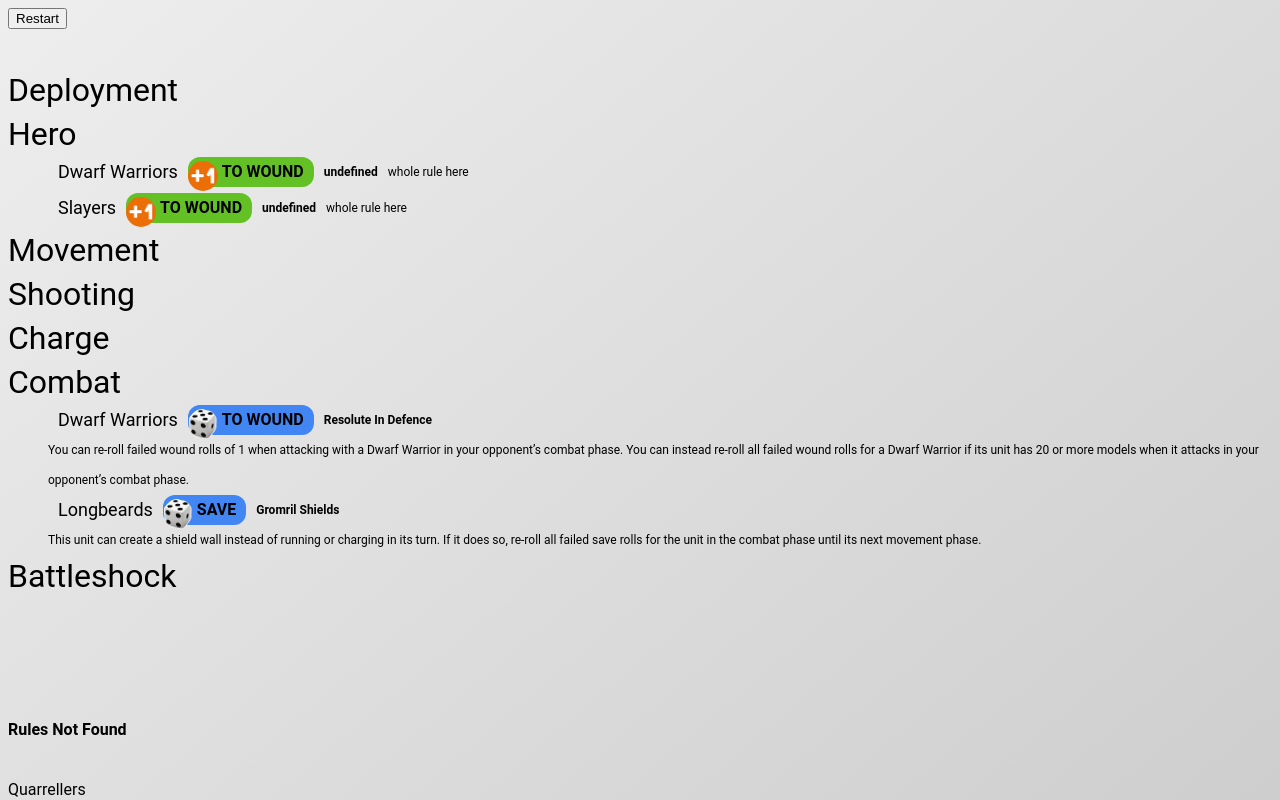
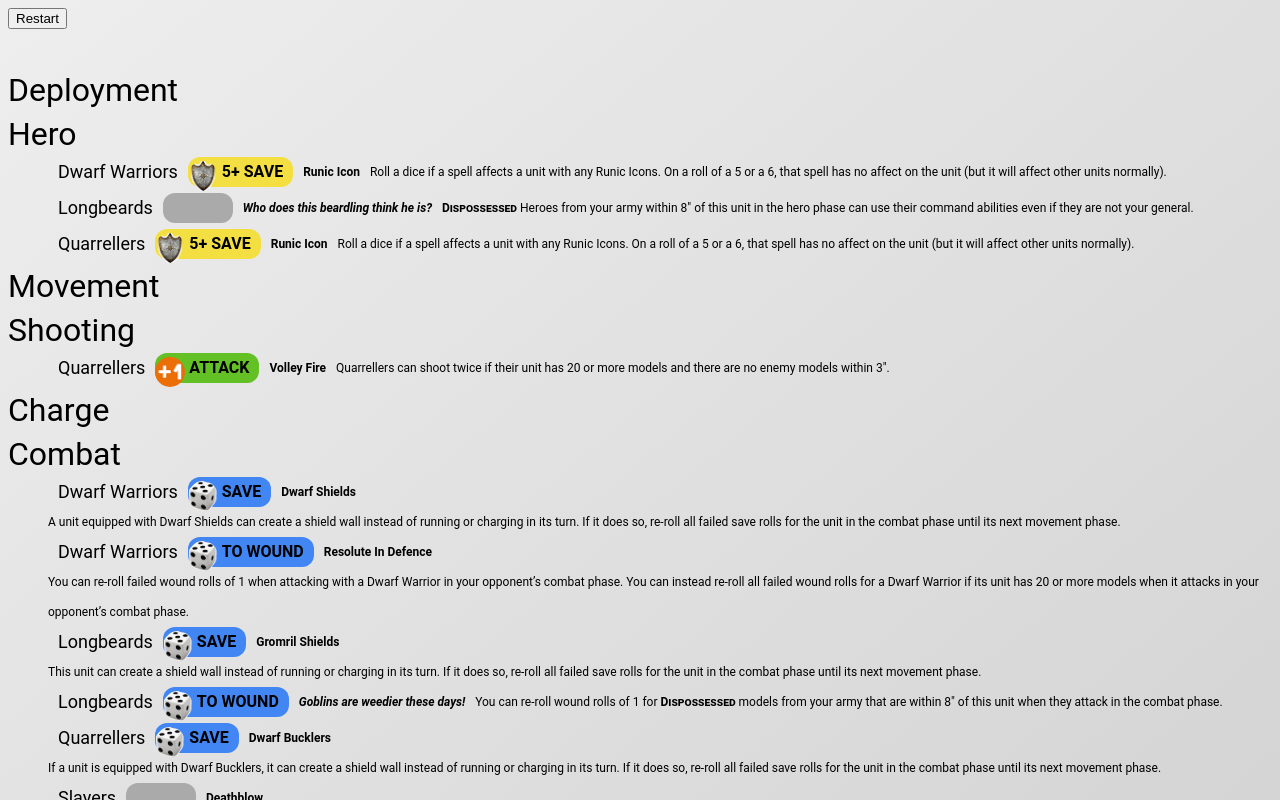
Before and after one commit to philrange/aos-rules-reminder, a plain HTML site: page index.html in a window 1280 px wide. Both pictures are taken after a click on the button "Go". Shown: the top 800 px of the page. Drawn offline with nearby package versions, Linux system fonts and the light colour scheme.

Commit message:
added a couple more rules

```diff
--- a/data/data.json
+++ /dev/null
@@ -1,8 +0,0 @@
-{
-
-	"Longbeards" : { "rules" : [{ "phase" : "COMBAT", "type" : "REROLL", "value" : "save", "name" : "Gromril Shields", "text" : "This unit can create a shield wall instead of running or charging in its turn. If it does so, re-roll all failed save rolls for the unit in the combat phase until its next movement phase."}]},
-	"Dwarf Warriors" : { "rules" : [{ "phase" : "HERO", "type" : "BUFF", "value" : "to wound", "text" : "whole rule here"},
-	 { "phase" : "COMBAT", "type" : "REROLL", "value" : "to wound", "name" : "Resolute In Defence", "text" : "You can re-roll failed wound rolls of 1 when attacking with a Dwarf Warrior in your opponent’s combat phase. You can instead re-roll all failed wound rolls for a Dwarf Warrior if its unit has 20 or more models when it attacks in your opponent’s combat phase."}]},
-	"Slayers" : { "rules" : [{ "phase" : "HERO", "type" : "BUFF", "value" : "to wound", "text" : "whole rule here"}]}
-
-}
--- /dev/null
+++ b/data/duardin.json
@@ -0,0 +1,31 @@
+{
+
+	"Longbeards" : { "rules" : [
+		{ "phase" : "COMBAT", "type" : "REROLL", "value" : "save", "name" : "Gromril Shields", "text" : "This unit can create a shield wall instead of running or charging in its turn. If it does so, re-roll all failed save rolls for the unit in the combat phase until its next movement phase."},
+		{ "phase" : "BATTLESHOCK", "type" : "OTHER", "name" : "<i>I thought Dwarfs were made of sterner stuff!</i>", "text" : "Roll a dice each time a <span class='keyword'>Dispossessed</span> model from your army flees whilst within 8\" of this unit; on a 5 or more that model stands firm under the Longbeards’ stern gaze and does not flee."},
+		{ "phase" : "HERO", "type" : "OTHER", "name" : "<i>Who does this beardling think he is?</i>", "text" : "<span class='keyword'>Dispossessed</span> Heroes from your army within 8\" of this unit in the hero phase can use their command abilities even if they are not your general."},
+		{ "phase" : "COMBAT", "type" : "REROLL", "value" : "to wound", "name" : "<i>Goblins are weedier these days!</i>", "text" : "You can re-roll wound rolls of 1 for <span class='keyword'>Dispossessed</span> models from your army that are within 8\" of this unit when they attack in the combat phase."}
+	]},
+
+	"Dwarf Warriors" : { "rules" : [
+		{ "phase" : "COMBAT", "type" : "REROLL", "value" : "save", "name" : "Dwarf Shields", "text" : "A unit equipped with Dwarf Shields can create a shield wall instead of running or charging in its turn. If it does so, re-roll all failed save rolls for the unit in the combat phase until its next movement phase."},
+		{ "phase" : "COMBAT", "type" : "REROLL", "value" : "to wound", "name" : "Resolute In Defence", "text" : "You can re-roll failed wound rolls of 1 when attacking with a Dwarf Warrior in your opponent’s combat phase. You can instead re-roll all failed wound rolls for a Dwarf Warrior if its unit has 20 or more models when it attacks in your opponent’s combat phase."},
+		{ "phase" : "HERO", "type" : "SAVE", "value" : "5+ save", "name" : "Runic Icon", "text" : "Roll a dice if a spell affects a unit with any Runic Icons. On a roll of a 5 or a 6, that spell has no affect on the unit (but it will affect other units normally)."},
+		{ "phase" : "BATTLESHOCK", "type" : "OTHER", "value" : "", "name" : "Clan Banner", "text" : "If you fail a battleshock test for a unit that has any Clan Banners, halve the number of models that flee (rounding up)."}
+	]},
+
+	"Quarrellers" : { "rules" : [
+		{ "phase" : "COMBAT", "type" : "REROLL", "value" : "save", "name" : "Dwarf Bucklers", "text" : "If a unit is equipped with Dwarf Bucklers, it can create a shield wall instead of running or charging in its turn. If it does so, re-roll all failed save rolls for the unit in the combat phase until its next movement phase."},
+		{ "phase" : "SHOOTING", "type" : "BUFF", "value" : "attack", "name" : "Volley Fire", "text" : " Quarrellers can shoot twice if their unit has 20 or more models and there are no enemy models within 3\"."},
+		{ "phase" : "HERO", "type" : "SAVE", "value" : "5+ save", "name" : "Runic Icon", "text" : "Roll a dice if a spell affects a unit with any Runic Icons. On a roll of a 5 or a 6, that spell has no affect on the unit (but it will affect other units normally)."},
+		{ "phase" : "BATTLESHOCK", "type" : "OTHER", "value" : "", "name" : "Clan Banner", "text" : "If you fail a battleshock test for a unit that has any Clan Banners, halve the number of models that flee (rounding up)."}
+	]},
+
+	"Slayers" : { "rules" : [
+		{ "phase" : "BATTLESHOCK", "type" : "OTHER", "name" : "Seeking a Glorious Death", "text" : "You do not need to take battleshock tests for a unit of Slayers if they can see an enemy <span class='keyword'>Monster</span>."},
+		{ "phase" : "COMBAT", "type" : "OTHER", "name" : "Deathblow", "text" : "If a Slayer is slain in the combat phase, roll a dice before it is removed. On a roll of 4 or more, you can inflict 1 mortal wound on the enemy unit that struck the fatal blow after all of its attacks have been made."},
+		{ "phase" : "COMBAT", "type" : "BUFF", "value" : "to wound", "name" : "Slayer Oath", "text" : "You can add 1 to any wound rolls for a Slayer if the target of the attack has more than 1 Wound."},
+		{ "phase" : "COMBAT", "type" : "BUFF", "attack" : "The Slayer King", "text" : "Slayers make an extra attack with their Slayer Axes whilst their unit is within 8\" of <span class='keyword'>Ungrim Ironfist the Slayer King.</span>"}
+	]}
+
+}
--- a/scripts/main.js
+++ b/scripts/main.js
@@ -1,5 +1,3 @@
-
-
 
 
 function go() {
@@ -25,51 +23,58 @@ function toggleText() {
 	$('#inputBox').slideToggle("slow", function () {$('#restart').toggle();});
 }
 
-
 function displayJson (base64) {
 
-	var a=JSON.parse(LZString.decompressFromEncodedURIComponent(base64))
-
-	createRules(a);
+	var json=JSON.parse(LZString.decompressFromEncodedURIComponent(base64))
+	createRules(json);
 }
 
+function createRules(armyListData) {
+// console.log(JSON.stringify(armyListData));
 
-function createRules(armyListData) {
+    $.each(armyListData,
+        function (t, army) {
 
+        if (army.name != null) {
             //load data
             $.ajax({
                type: "GET",
                crossDomain:true,
                cache: false,
- url: "data/data.json",
+               url: "data/" + army.name + ".json",
                success: function (ruleData) {
+                //build rules
                 $("#rules").empty();
-	$("#rules").append(getRules(ruleData, armyListData));
+                $("#rules").append(getRules(ruleData, army));
+                },
+                error: function (argument) {
+                    console.log(argument);
+                    $("#debug").append("Error loading file for " + army.name + "<br>");
                 }
             });
+        }
 
         }
+    );
+}
 
-function getRules (ruleData, armyListData) {
+function getRules (ruleData, army) {
     var missing = new Set();
-	var rules = getRulesForPhase("Deployment", ruleData, armyListData, missing);
-    rules += getRulesForPhase("Hero", ruleData, armyListData, missing);
-    rules += getRulesForPhase("Movement", ruleData, armyListData, missing);
-    rules += getRulesForPhase("Shooting", ruleData, armyListData, missing);
-    rules += getRulesForPhase("Charge", ruleData, armyListData, missing);
-    rules += getRulesForPhase("Combat", ruleData, armyListData, missing);
-	rules += getRulesForPhase("Battleshock", ruleData, armyListData, missing);
+	var rules = getRulesForPhase("Deployment", ruleData, army, missing);
+    rules += getRulesForPhase("Hero", ruleData, army, missing);
+    rules += getRulesForPhase("Movement", ruleData, army, missing);
+    rules += getRulesForPhase("Shooting", ruleData, army, missing);
+    rules += getRulesForPhase("Charge", ruleData, army, missing);
+    rules += getRulesForPhase("Combat", ruleData, army, missing);
+	rules += getRulesForPhase("Battleshock", ruleData, army, missing);
 
     logMissingUnits(missing);
 
 	return rules;
 }
 
-function getRulesForPhase (phase, ruleData, armyListData, missing) {
+function getRulesForPhase (phase, ruleData, army, missing) {
 	var rulesForPhase = "<div class='phase'>" + phase + "</div>";
-
-  $.each(armyListData,
-    function (t, army) {
 
     $.each(army.units, function (t, unit) {
         rulesForPhase  += getRulesForUnitType(t, unit, phase, ruleData, missing);
@@ -78,7 +83,6 @@ function getRulesForPhase (phase, ruleData, armyListData, missing) {
     $.each(army.heroes, function (t, unit) {
         rulesForPhase  += getRulesForUnitType(t, unit, phase, ruleData, missing);
     });
-    })
 
 	return rulesForPhase;
 }
@@ -94,9 +98,10 @@ function getRulesForUnitType (t, unit, phase, ruleData, missing) {
                 if (rule.phase === phase.toUpperCase()) {
 
                     var type = getTypeClass(rule.type);
+                    var iconText = rule.value != null ? rule.value.toUpperCase() : "";
                     var icon = `<div class='icon rounded-corners ` + type + `'>
                     <div class='icon-img'>&nbsp;</div>
-                    <div class='icon-text'>` + rule.value.toUpperCase() + `</div>
+                    <div class='icon-text'>` + iconText + `</div>
                     </div>`;
 
                     var unitNameDiv = "<div class='unit-name'>" + unit.name + "</div>";
@@ -125,6 +130,8 @@ function getTypeClass(type) {
         typeClass = "debuff";
     } else if (type.toLowerCase() == "reroll") {
         typeClass = "reroll";
+    } else if (type.toLowerCase() == "save") {
+        typeClass = "save";
     } else {
         typeClass = "other";
     }
--- a/styles/main.css
+++ b/styles/main.css
@@ -53,6 +53,7 @@ body {
 
 .icon {
 	height : 30px;
+	min-width: 60px;
 	padding-right : 10px;
 	float: left;
 }
@@ -71,7 +72,10 @@ body {
 
 .reroll {
 	background: #4286f4;
-	/*padding-left: 30px;*/
+}
+
+.save {
+	background: #f4df42;
 }
 
 .other {
@@ -100,8 +104,12 @@ body {
 	background-image: url("../images/dice.png");
 }
 
+.save .icon-img {
+	background-image: url("../images/shield.png");
+}
+
 .other .icon-img {
-	background-image: url("../images/other.png");
+	/*background-image: url("../images/other.png");*/
 }
 
 .icon-text {
@@ -125,3 +133,8 @@ body {
 #missing-container {
 	padding-top: 100px;
 }
+
+.keyword {
+	font-variant: small-caps;
+	font-weight: bold;
+}
```
Also changed, not shown: index.html (+2 -2 lines), images/shield.png (added). Lines whose indentation alone changed are shown as unchanged.
